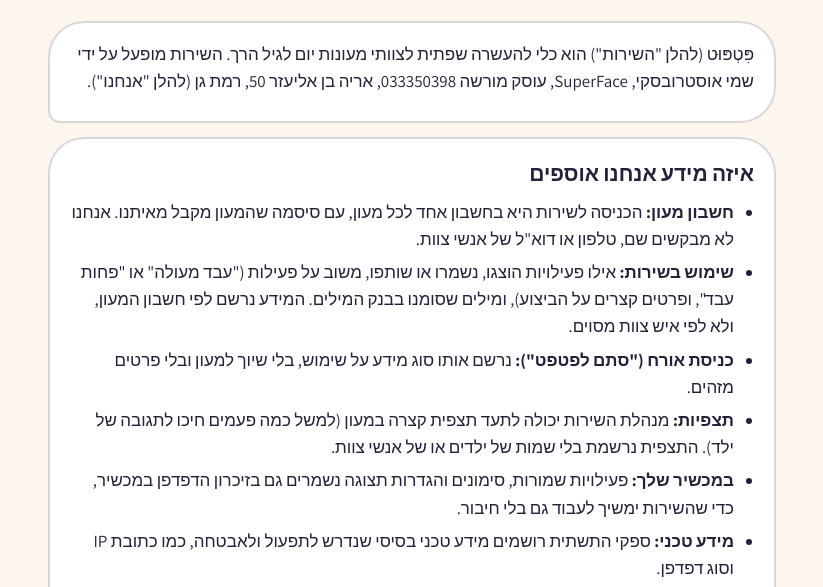
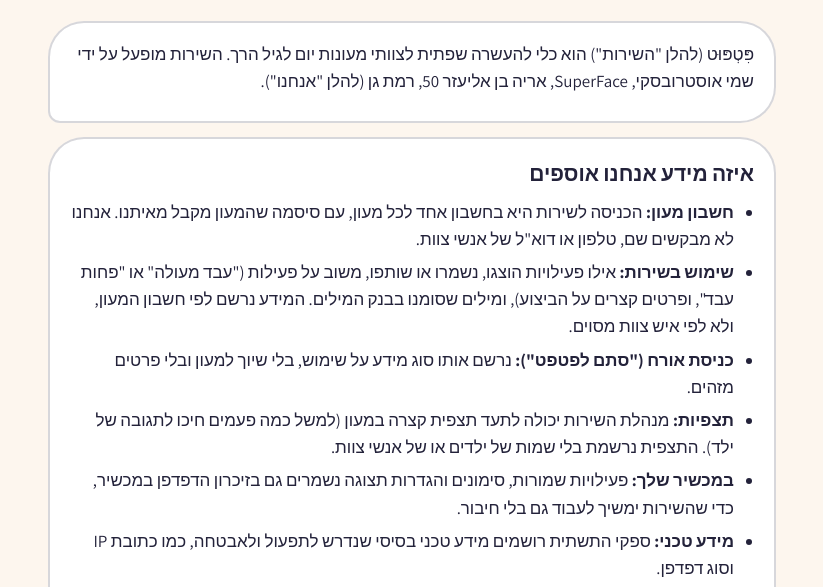
Before and after one commit to ShamiSuperface/patpot, a plain HTML site: page privacy/index.html in a window 1280 px wide. Shown: the part 195-782 px from the top of the page, without its empty margins (228-1051 px from the left). Drawn offline with Linux system fonts and the light colour scheme.

Commit message:
מדיניות פרטיות: הסרת מספר העוסק
Co-Authored-By: Claude Opus 5.5 <noreply@anthropic.com>
Claude-Session: https://claude.ai/code/session_017bUdyqGvVogSxHgrGcCQF1

```diff
--- a/privacy/index.html
+++ b/privacy/index.html
@@ -41,7 +41,7 @@ footer{text-align:center;color:var(--muted);font-size:14px;margin-top:26px}
 </header>
 
 <section>
- <p>פִּטְפּוּט (להלן "השירות") הוא כלי להעשרה שפתית לצוותי מעונות יום לגיל הרך. השירות מופעל על ידי שמי אוסטרובסקי, SuperFace, עוסק מורשה 033350398, אריה בן אליעזר 50, רמת גן (להלן "אנחנו").</p>
+ <p>פִּטְפּוּט (להלן "השירות") הוא כלי להעשרה שפתית לצוותי מעונות יום לגיל הרך. השירות מופעל על ידי שמי אוסטרובסקי, SuperFace, אריה בן אליעזר 50, רמת גן (להלן "אנחנו").</p>
 </section>
 
 <section>
```
